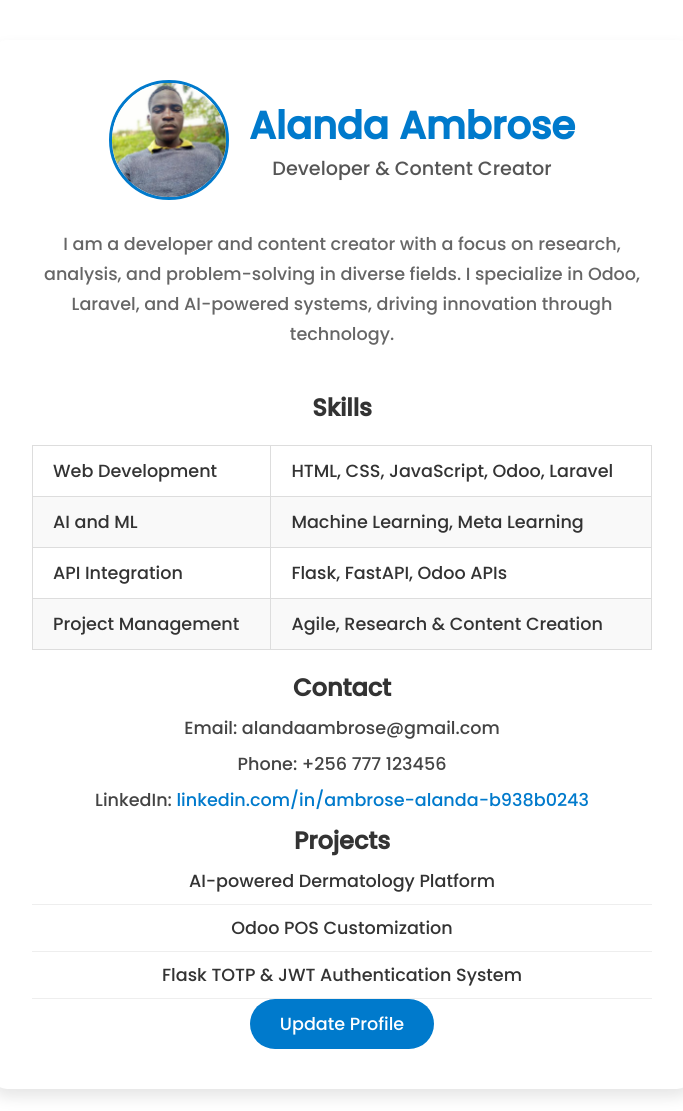
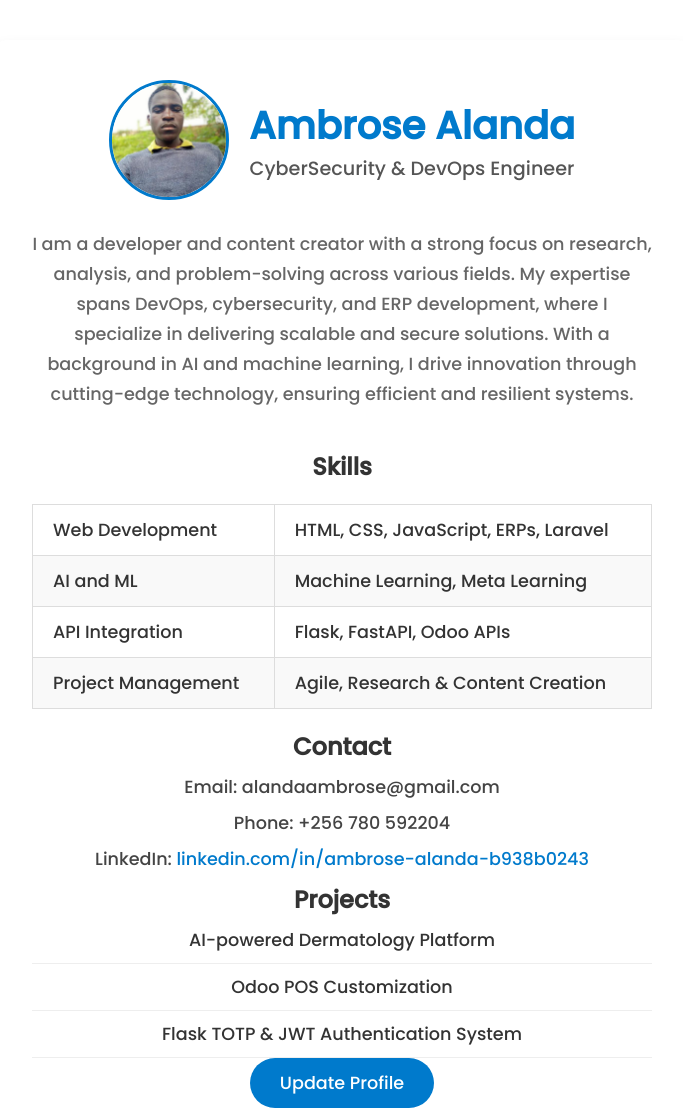
Before and after one commit to Aurits/profile_app, a plain HTML site: page index.html in a window 1280 px wide. Shown: the top 1111 px of the page, without its empty margins (298-981 px from the left). Drawn offline with Linux system fonts and the light colour scheme.

Commit message:
modified profile page

```diff
--- a/index.html
+++ b/index.html
@@ -18,16 +18,19 @@
       <div class="profile-header">
         <img src="ambrose.jpg" alt="Alanda Ambrose" class="profile-pic" />
         <div class="profile-name">
-          <h1 id="name">Alanda Ambrose</h1>
-          <p id="title">Developer & Content Creator</p>
+          <h1 id="name">Ambrose Alanda</h1>
+          <p id="title">CyberSecurity & DevOps Engineer</p>
         </div>
       </div>
 
       <!-- Bio Section -->
       <p id="bio" class="bio-text">
-        I am a developer and content creator with a focus on research, analysis,
-        and problem-solving in diverse fields. I specialize in Odoo, Laravel,
-        and AI-powered systems, driving innovation through technology.
+        I am a developer and content creator with a strong focus on research,
+        analysis, and problem-solving across various fields. My expertise spans
+        DevOps, cybersecurity, and ERP development, where I specialize in
+        delivering scalable and secure solutions. With a background in AI and
+        machine learning, I drive innovation through cutting-edge technology,
+        ensuring efficient and resilient systems.
       </p>
 
       <!-- Skills Table (Minimalist Style) -->
@@ -36,7 +39,7 @@
         <table class="skills-table">
           <tr>
             <td>Web Development</td>
-            <td>HTML, CSS, JavaScript, Odoo, Laravel</td>
+            <td>HTML, CSS, JavaScript, ERPs, Laravel</td>
           </tr>
           <tr>
             <td>AI and ML</td>
@@ -58,7 +61,7 @@
         <h2>Contact</h2>
         <ul>
           <li>Email: <span id="email">alandaambrose@gmail.com</span></li>
-          <li>Phone: <span id="phone">+256 777 123456</span></li>
+          <li>Phone: <span id="phone">+256 780 592204</span></li>
           <li>
             LinkedIn:
             <a
```
